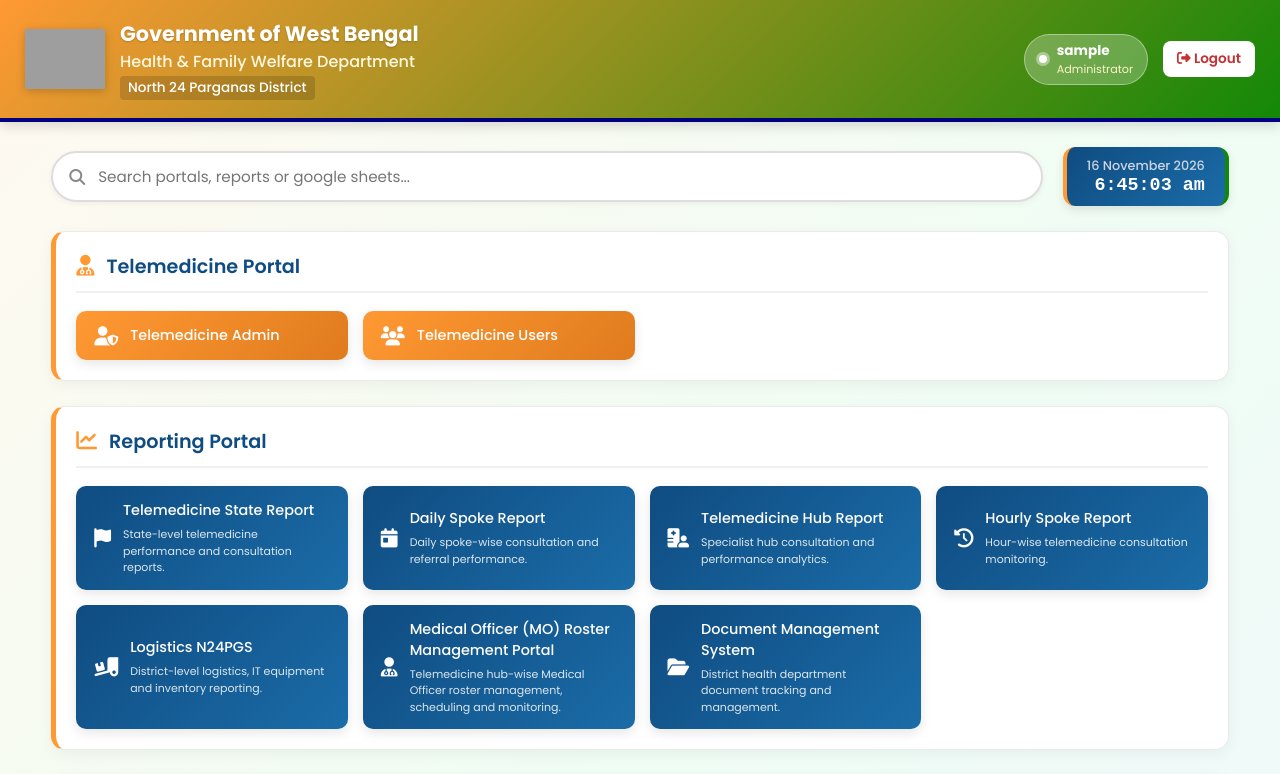
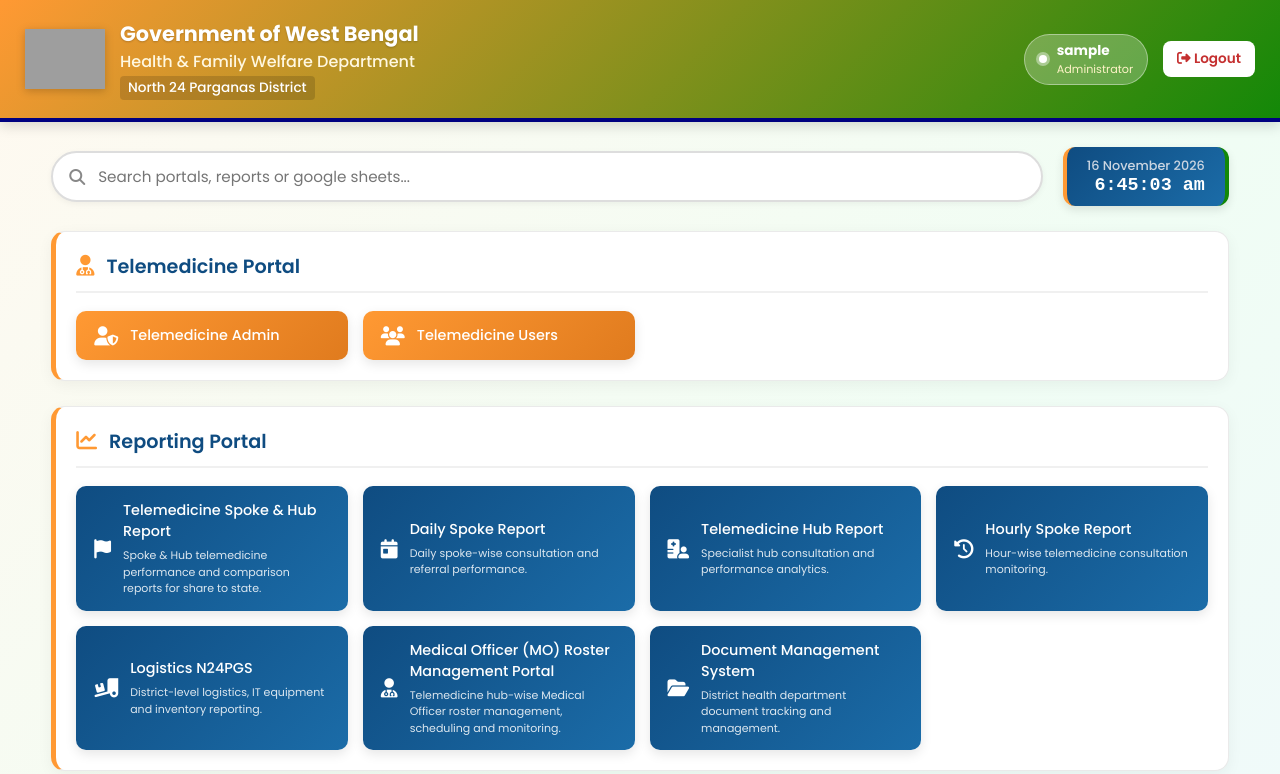
Before and after one commit to rajibghosh1999/HFW, a plain HTML site: page dashboard.html in a window 1280 px wide. Shown: the top 774 px of the page. Drawn offline with Linux system fonts and the light colour scheme; sample sign-in values are in the browser's storage; grey boxes are pictures that could not be loaded.

Commit message:
Update dashboard.html

```diff
--- a/dashboard.html
+++ b/dashboard.html
@@ -82,13 +82,13 @@
 
             <div class="button-grid">
 
-                <a href="https://rajibghosh1999.github.io/Telemedicine-State-Report/"
+             <a href="https://rajibghosh1999.github.io/Telemedicine-State-Report/"
                    target="_blank" class="dash-btn btn-report">
                     <i class="fa-solid fa-flag"></i>
                     <span>
-                        Telemedicine State Report
+                        Telemedicine Spoke & Hub Report
                         <small class="portal-description">
-                            State-level telemedicine performance and consultation reports.
+                           Spoke & Hub telemedicine performance and comparison reports for share to state.
                         </small>
                     </span>
                 </a>
```
